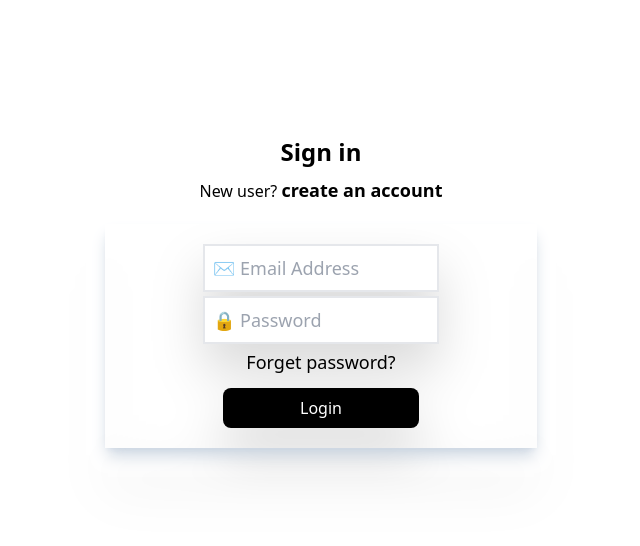
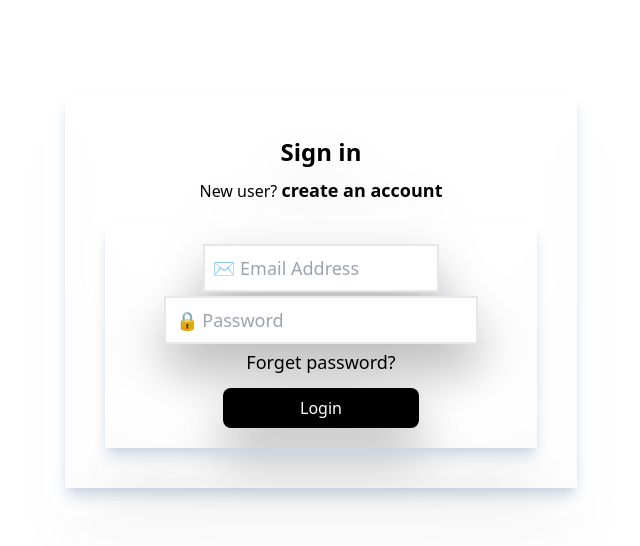
Before and after one commit to Divine-Chidozie/consolemart-store, a React (Vite) app: page /signin in a window 1280 px wide. Shown: the top 546 px of the page, without its empty margins (319-959 px from the left). Built offline with nearby package versions, Linux system fonts and the light colour scheme.

Commit message:
second changes on input-form

```diff
--- a/src/pages/Signin.jsx
+++ b/src/pages/Signin.jsx
@@ -50,8 +50,8 @@ const Signin = () => {
   };
 
   return (
-    <section className="w-full md:w-2/5 my-24 mx-auto p-10 text-center">
-      <div className="flex flex-col justify-center items-center mb-5">
+    <section className="w-full md:w-2/5 my-24 mx-auto p-10 text-center shadow-lg drop-shadow-2xl shadow-slate-300">
+      <div className="flex flex-col justify-center items-center mb-5 ">
         <h1 className="font-bold text-2xl">Sign in</h1>
         <p className="font-normal mt-2">
           New user?{" "}
@@ -70,7 +70,7 @@ const Signin = () => {
           value={email}
           onChange={handleEmailChange}
           placeholder="✉️ Email Address"
-          className="border-2 border-gray-200 py-2 pl-2 w-3/5 text-lg text-gray-700 outline-none mb-1"
+          className="w-[80%] border-2 border-gray-200 py-2 pl-2 md:w-3/5 text-lg text-gray-700 outline-none mb-1"
         />
         {emailError && (
           <p className="text-red-600 text-sm mb-3 font-bold">{emailError}</p>
@@ -80,8 +80,8 @@ const Signin = () => {
           type="password"
           value={password}
           onChange={handlePasswordChange}
-          placeholder="🔒 Password"
-          className="border-2 border-gray-200 mb-1 py-2 pl-2 w-3/5 text-lg text-gray-700 outline-none"
+          placeholder="  🔒 Password"
+          className="w-[80%] border-2 border-gray-200 mb-1 py-2 pl-2md:w-3/5 text-lg text-gray-700 outline-none"
         />
         {passwordError && (
           <p className="text-red-600 text-sm mb-3 font-bold">{passwordError}</p>
```
